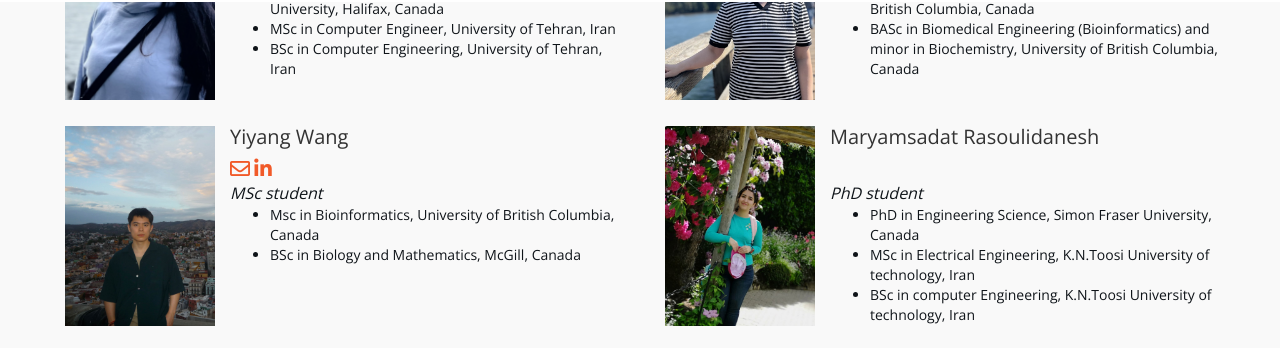
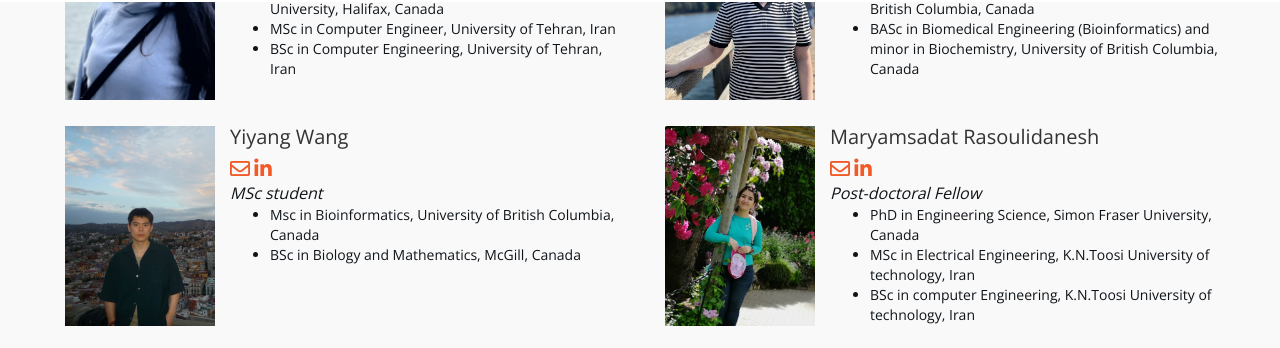
Before and after one commit to AIMLab-UBC/AIMLab-UBC.github.io, a Jekyll site: the page built from _pages/team.md, in a window 1280 px wide and 900 px high, scrolled down 2310 px. Shown: the part 78-426 px from the top of the window. Built offline with Jekyll 4.4.1, drawn with Linux system fonts in a browser that asks for light colours; nearby versions of some CDN libraries.

Commit message:
Update team_members.yml

```diff
--- a/_data/team_members.yml
+++ b/_data/team_members.yml
@@ -323,12 +323,12 @@
 
 - name: Maryamsadat Rasoulidanesh
   photo: maryamchi.jpg
-  info: PhD student
-  email: 0
+  info: Post-doctoral Fellow
+  email: Rasoulidanesh.m@gmail.com
   website: 0
   github: 0
   twitter: 0
-  linkedin: 0
+  linkedin: https://ca.linkedin.com/in/maryamsadat-rasoulidanesh
   google_scholar: 0
   number_educ: 3
   education1: PhD in  Engineering Science, Simon Fraser University, Canada
```
